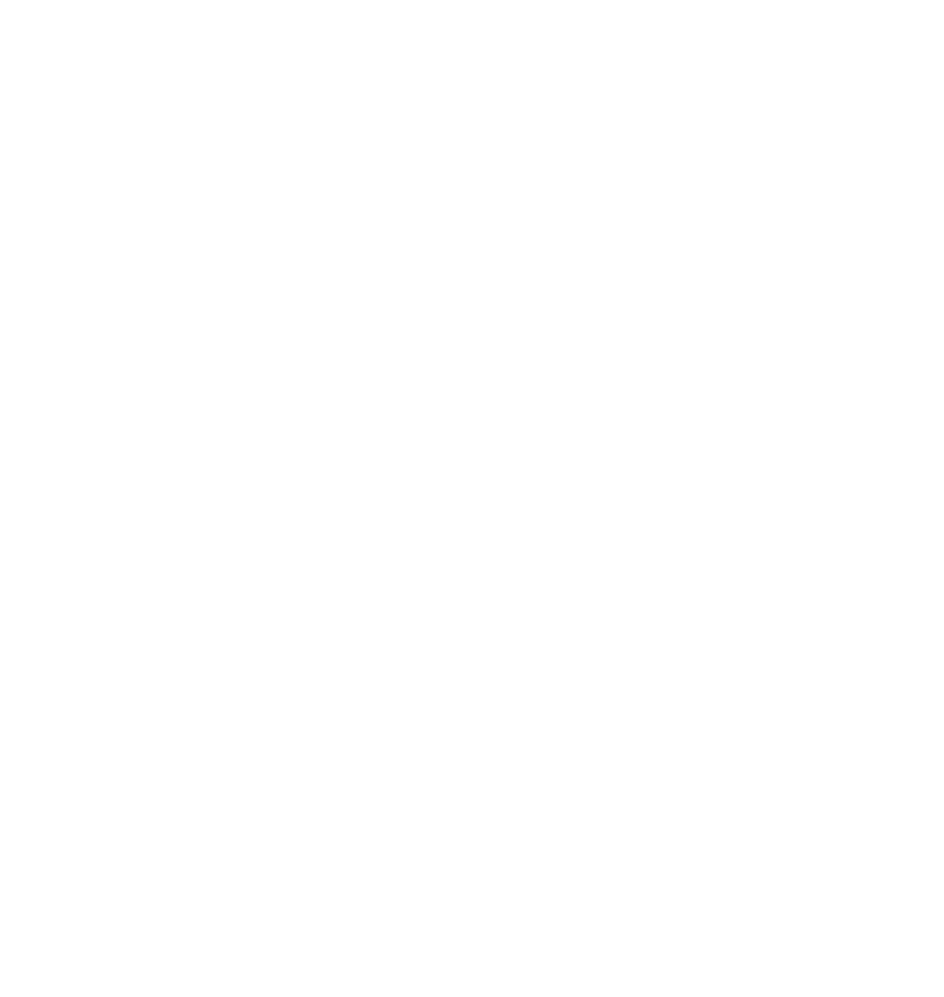
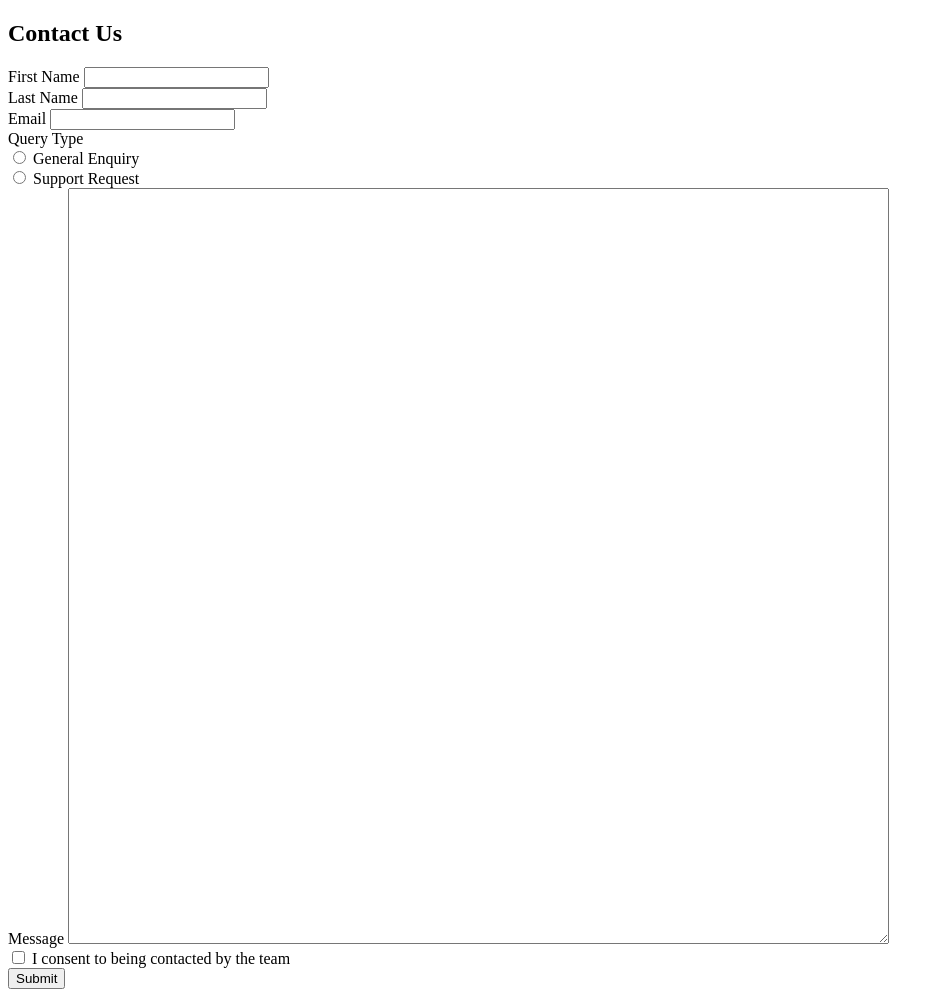
Before and after one commit to neda-vaheb/ContactApp, a plain HTML site: page index.html in a window 1280 px wide. Shown: the whole page, without its empty margins (0-944 px from the left). Before the commit the page ends 800 px from the top, so only its background shows below. Drawn offline with Linux system fonts and the light colour scheme; files that its build step writes are made by us from their sources.

Commit message:
the form part is completed in html file

```diff
--- a/index.html
+++ b/index.html
@@ -16,6 +16,61 @@
     <title>Contact form</title>
   </head>
   <body>
+    <main>
 
+      <form>
+        <h2>Contact Us</h2>
+
+        <div class="name-identity">
+          <div id="first-name">
+            <label class="requir">First Name</label>
+            <input type="text" required />
+            <span class="error"></span>
+          </div>
+
+          <div id="last-name">
+            <label class="requir">Last Name</label>
+            <input type="text" required />
+            <span class="error"></span>
+          </div>
+        </div>
+
+        <div class="email-identity flex-column">
+          <label class="requir">Email</label>
+          <input type="email" id="email" required />
+          <span class="error"></span>
+        </div>
+
+        <div class="query-container flex-column">
+          <label class="requir">Query Type</label>
+          <div>
+            <div class="query-item general">
+              <input type="radio" name="query" value="" />
+              <label for="General Enquiry"> General Enquiry</label>
+            </div>
+            <div class="query-item">
+              <input type="radio" name="query" value="" />
+              <label for="Support-Request"> Support Request</label>
+            </div>
+          </div>
+          <span class="error"></span>
+        </div>
+
+        <div class="message-container flex-column">
+          <label class="requir">Message</label>
+          <textarea rows="50" cols="100" id="message" required></textarea>
+          <span class="error"></span>
+        </div>
+
+        <div id="check">
+          <input type="checkbox" id="checkbox" value="" />
+          <label for="check"> I consent to being contacted by the team</label>
+        </div>
+        <span style="margin-bottom: 10px" class="error"></span>
+
+        <button type="submit">Submit</button>
+      </form>
+    </main>
+    <script src="./javaScript/script.js"></script>
   </body>
 </html>
```
Lines whose indentation alone changed are shown as unchanged.
